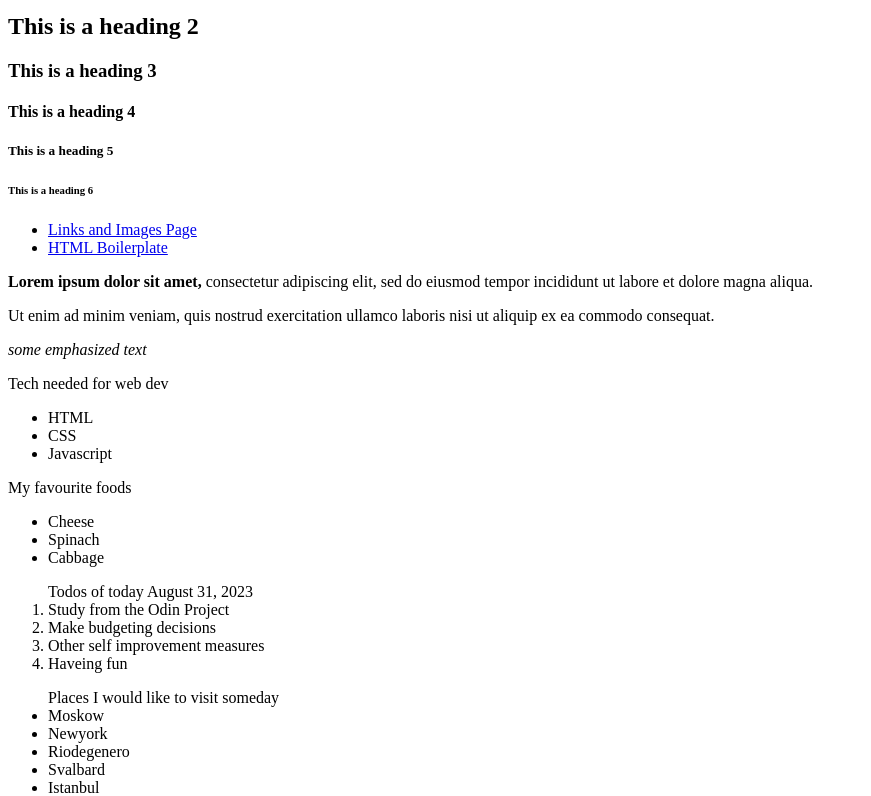
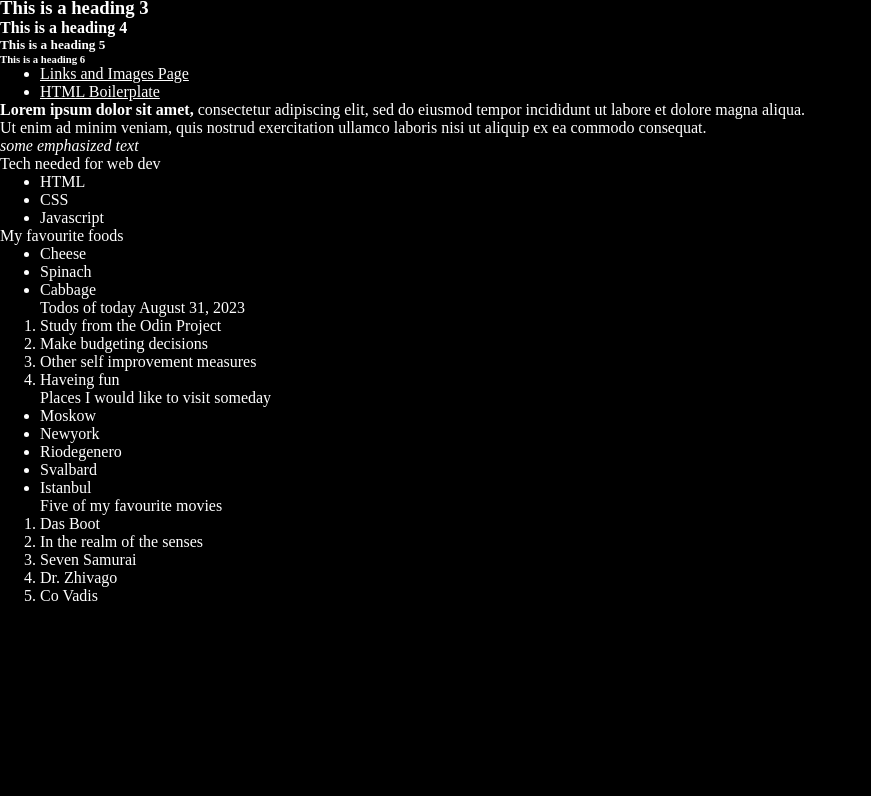
Before and after one commit to Vahhid/theVahhidOdinProjectFiles, a plain HTML site: page textelements/index.html in a window 1280 px wide. Shown: the part 67-863 px from the top of the page, without its empty margins (0-871 px from the left). After the commit the page ends 800 px from the top, so only its background shows below. Drawn offline with Linux system fonts and the light colour scheme.

Commit message:
Create css file implementing basic styling
1. Create css and link to html
2. Remove default margins
3. Reverse default color and background color

```diff
--- a/textelements/index.html
+++ b/textelements/index.html
@@ -4,6 +4,7 @@
 	<meta charset="UTF-8">
 	<meta name="viewport" content="width=device-width, initial-scale=1.0">
 	<title>Document</title>
+	<link rel="stylesheet" href="style.css">
 </head>
 <body>
 	<h1>This is a heading 1 </h1>
--- /dev/null
+++ b/textelements/style.css
@@ -0,0 +1,6 @@
+*
+{
+    margin:0;
+    background-color: black;
+    color:white;
+}
```
